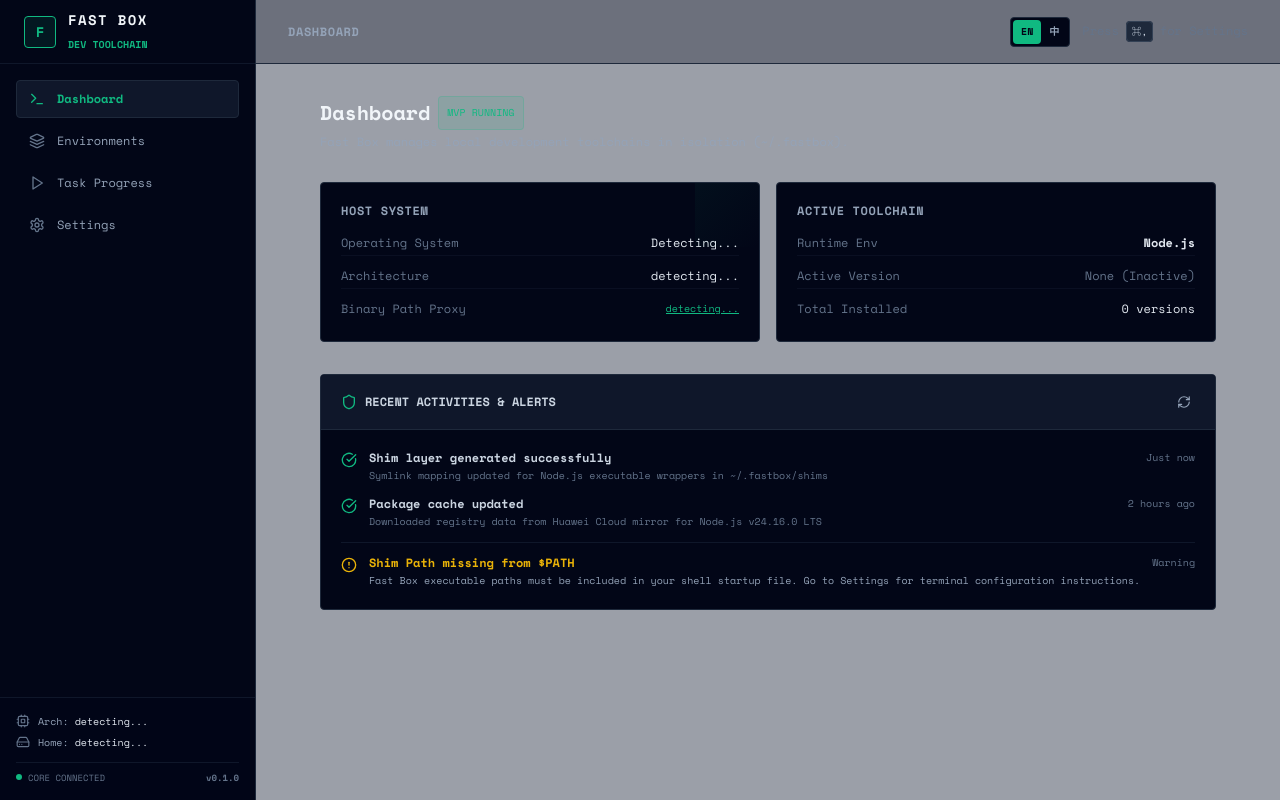
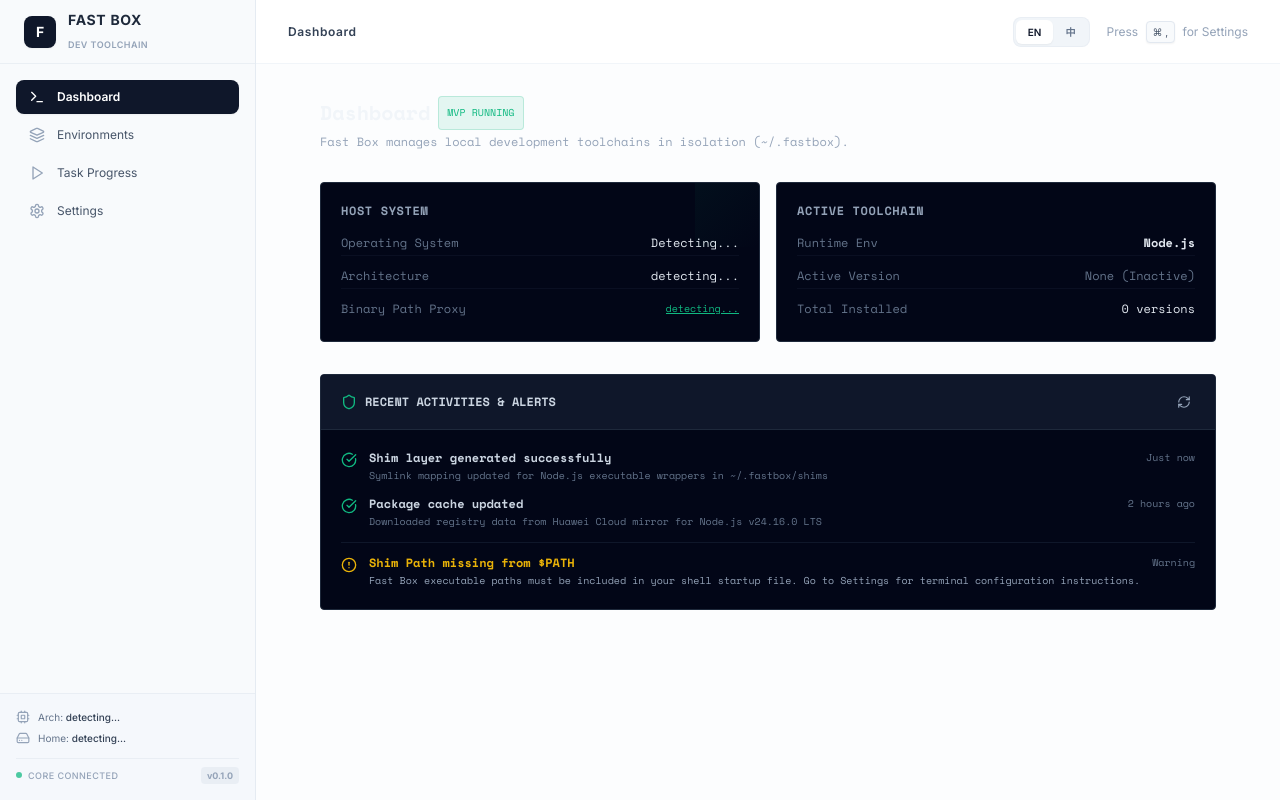
Before and after one commit to 18755120710/Fast-Box, a React (Vite) app: page / in a window 1280 px wide. Built offline with nearby package versions, Linux system fonts and the light colour scheme.

Commit message:
style(ui): 重构侧边栏和主页面框架为高颜值大厂亮色风

```diff
--- a/src/components/Layout.tsx
+++ b/src/components/Layout.tsx
@@ -17,18 +17,18 @@ export const Layout: React.FC<LayoutProps> = ({ children }) => {
   ];
 
   return (
-    <div className="flex h-screen w-screen overflow-hidden bg-background text-slate-100 font-mono">
+    <div className="flex h-screen w-screen overflow-hidden bg-background text-slate-800 font-sans">
       {/* 侧边栏 */}
-      <aside className="w-64 border-r border-slate-800 bg-slate-955 bg-slate-950 flex flex-col justify-between select-none">
+      <aside className="w-64 border-r border-slate-200/80 bg-slate-50 flex flex-col justify-between select-none">
         <div>
           {/* Logo / 品牌标识 */}
-          <div className="h-16 flex items-center px-6 border-b border-slate-900 gap-3">
-            <div className="h-8 w-8 rounded bg-emerald-500/10 border border-emerald-500 flex items-center justify-center">
-              <span className="text-accent font-bold text-sm">F</span>
+          <div className="h-16 flex items-center px-6 border-b border-slate-200/60 gap-3">
+            <div className="h-8 w-8 rounded-lg bg-slate-900 flex items-center justify-center shadow-sm">
+              <span className="text-white font-bold text-sm">F</span>
             </div>
             <div>
-              <h1 className="text-sm font-bold tracking-widest text-slate-100">FAST BOX</h1>
-              <span className="text-[10px] text-accent font-semibold">{t('brand.subtitle')}</span>
+              <h1 className="text-sm font-bold tracking-wider text-slate-800">FAST BOX</h1>
+              <span className="text-[9px] text-slate-400 font-semibold tracking-wider">{t('brand.subtitle')}</span>
             </div>
           </div>
 
@@ -41,20 +41,20 @@ export const Layout: React.FC<LayoutProps> = ({ children }) => {
                 <button
                   key={item.id}
                   onClick={() => setCurrentTab(item.id)}
-                  className={`w-full flex items-center justify-between px-3 py-2.5 rounded text-xs transition-all duration-200 ease-in-out cursor-pointer ${
+                  className={`w-full flex items-center justify-between px-3 py-2 rounded-lg text-xs transition-all duration-150 ease-in-out cursor-pointer border border-transparent ${
                     isActive
-                      ? 'bg-slate-900 border border-slate-800 text-accent font-semibold'
-                      : 'text-slate-400 hover:text-slate-200 hover:bg-slate-900/50 border border-transparent'
+                      ? 'bg-slate-900 text-white font-semibold shadow-sm'
+                      : 'text-slate-600 hover:text-slate-900 hover:bg-slate-200/50'
                   }`}
                 >
                   <div className="flex items-center gap-3">
-                    <Icon className={`h-4 w-4 ${isActive ? 'text-accent' : 'text-slate-500'}`} />
+                    <Icon className={`h-4 w-4 ${isActive ? 'text-white' : 'text-slate-400'}`} />
                     <span>{item.label}</span>
                   </div>
                   {item.badge && (
                     <span className="relative flex h-2 w-2">
-                      <span className="animate-ping absolute inline-flex h-full w-full rounded-full bg-accent opacity-75"></span>
-                      <span className="relative inline-flex rounded-full h-2 w-2 bg-accent"></span>
+                      <span className="animate-ping absolute inline-flex h-full w-full rounded-full bg-emerald-400 opacity-75"></span>
+                      <span className="relative inline-flex rounded-full h-2 w-2 bg-emerald-500"></span>
                     </span>
                   )}
                 </button>
@@ -64,66 +64,76 @@ export const Layout: React.FC<LayoutProps> = ({ children }) => {
         </div>
 
         {/* 底部系统状态 */}
-        <div className="p-4 border-t border-slate-900 bg-slate-950/80 text-[10px] space-y-3">
-          <div className="space-y-1.5 text-slate-400">
+        <div className="p-4 border-t border-slate-200/60 bg-slate-100/40 text-[10px] space-y-3">
+          <div className="space-y-1.5 text-slate-500">
             <div className="flex items-center gap-2">
-              <Cpu className="h-3.5 w-3.5 text-slate-500" />
-              <span className="truncate">{t('layout.arch')}: <span className="text-slate-200">{systemInfo?.arch || t('common.detecting')}</span></span>
+              <Cpu className="h-3.5 w-3.5 text-slate-400" />
+              <span className="truncate">{t('layout.arch')}: <span className="text-slate-700 font-medium">{systemInfo?.arch || t('common.detecting')}</span></span>
             </div>
             <div className="flex items-center gap-2">
-              <HardDrive className="h-3.5 w-3.5 text-slate-500" />
+              <HardDrive className="h-3.5 w-3.5 text-slate-400" />
               <span className="truncate" title={systemInfo?.fastboxHome}>
-                {t('layout.home')}: <span className="text-slate-200">{systemInfo?.fastboxHome ? '~/.fastbox' : t('common.detecting')}</span>
+                {t('layout.home')}: <span className="text-slate-700 font-medium">{systemInfo?.fastboxHome ? '~/.fastbox' : t('common.detecting')}</span>
               </span>
             </div>
           </div>
-          <div className="flex items-center justify-between pt-2 border-t border-slate-900">
+          <div className="flex items-center justify-between pt-2 border-t border-slate-200/60">
             <div className="flex items-center gap-1.5">
               <span className="relative flex h-1.5 w-1.5">
-                <span className="inline-flex rounded-full h-1.5 w-1.5 bg-emerald-500"></span>
+                <span className="inline-flex rounded-full h-1.5 w-1.5 bg-emerald-500 animate-pulse"></span>
               </span>
-              <span className="text-[9px] text-slate-500">{t('layout.coreConnected')}</span>
+              <span className="text-[9px] text-slate-400 font-medium uppercase tracking-wider">{t('layout.coreConnected')}</span>
             </div>
-            <span className="text-[9px] text-slate-500 font-bold">v0.1.0</span>
+            <span className="text-[9px] text-slate-400 font-bold bg-slate-200/60 px-1.5 py-0.5 rounded">v0.1.0</span>
           </div>
         </div>
       </aside>
 
       {/* 主展示区 */}
-      <main className="flex-1 flex flex-col overflow-hidden bg-slate-900/40">
+      <main className="flex-1 flex flex-col overflow-hidden bg-white">
         {/* 页头 */}
-        <header className="h-16 border-b border-slate-800 bg-slate-950/30 flex items-center justify-between px-8 select-none">
-          <div className="flex items-center gap-2 text-xs font-semibold uppercase tracking-wider text-slate-400">
+        <header className="h-16 border-b border-slate-100 bg-white flex items-center justify-between px-8 select-none">
+          <div className="flex items-center gap-2 text-xs font-semibold tracking-wider text-slate-700">
             <span>{currentTab.startsWith('detail-') ? t('layout.environmentDetail') : menuItems.find((item) => item.id === currentTab)?.label ?? currentTab}</span>
             {activeTask.status === 'running' && (
-              <span className="text-[10px] lowercase text-accent font-normal bg-accent/10 px-2 py-0.5 rounded border border-accent/20 animate-pulse">
+              <span className="text-[10px] text-emerald-600 font-normal bg-emerald-50 px-2.5 py-0.5 rounded-full border border-emerald-100/80 animate-pulse ml-2">
                 {t('layout.installing', { package: activeTask.packageName, version: activeTask.version })}
               </span>
             )}
           </div>
-          <div className="flex items-center gap-3 text-xs text-slate-500">
-            <div className="flex items-center rounded border border-slate-800 bg-slate-950 p-0.5">
+          <div className="flex items-center gap-4 text-xs text-slate-500">
+            <div className="relative flex items-center rounded-lg bg-slate-100 p-0.5 border border-slate-200/50">
               <button
                 onClick={() => setLanguage('en')}
-                className={`px-2 py-1 rounded text-[10px] font-bold ${language === 'en' ? 'bg-accent text-slate-950' : 'text-slate-400 hover:text-slate-200'}`}
+                className={`relative z-10 px-3 py-1 rounded-md text-[10px] font-semibold transition-all duration-200 cursor-pointer ${
+                  language === 'en'
+                    ? 'bg-white text-slate-900 shadow-sm'
+                    : 'text-slate-500 hover:text-slate-800'
+                }`}
               >
                 EN
               </button>
               <button
                 onClick={() => setLanguage('zh')}
-                className={`px-2 py-1 rounded text-[10px] font-bold ${language === 'zh' ? 'bg-accent text-slate-950' : 'text-slate-400 hover:text-slate-200'}`}
+                className={`relative z-10 px-3 py-1 rounded-md text-[10px] font-semibold transition-all duration-200 cursor-pointer ${
+                  language === 'zh'
+                    ? 'bg-white text-slate-900 shadow-sm'
+                    : 'text-slate-500 hover:text-slate-800'
+                }`}
               >
                 中
               </button>
             </div>
-            <div>
-              {t('layout.settingsShortcut')} <kbd className="bg-slate-800 text-slate-300 px-1 py-0.5 rounded text-[10px] border border-slate-700">⌘,</kbd> {t('layout.settingsShortcutTail')}
+            <div className="text-slate-400 flex items-center">
+              {t('layout.settingsShortcut')}&nbsp;
+              <kbd className="bg-slate-50 text-slate-600 px-1.5 py-0.5 rounded text-[10px] border border-slate-200 shadow-sm font-sans mx-1">⌘ ,</kbd>
+              &nbsp;{t('layout.settingsShortcutTail')}
             </div>
           </div>
         </header>
 
         {/* 内容容器 */}
-        <div className="flex-1 overflow-y-auto p-8">
+        <div className="flex-1 overflow-y-auto p-8 bg-slate-50/40">
           <div className="max-w-4xl mx-auto">{children}</div>
         </div>
       </main>
```
